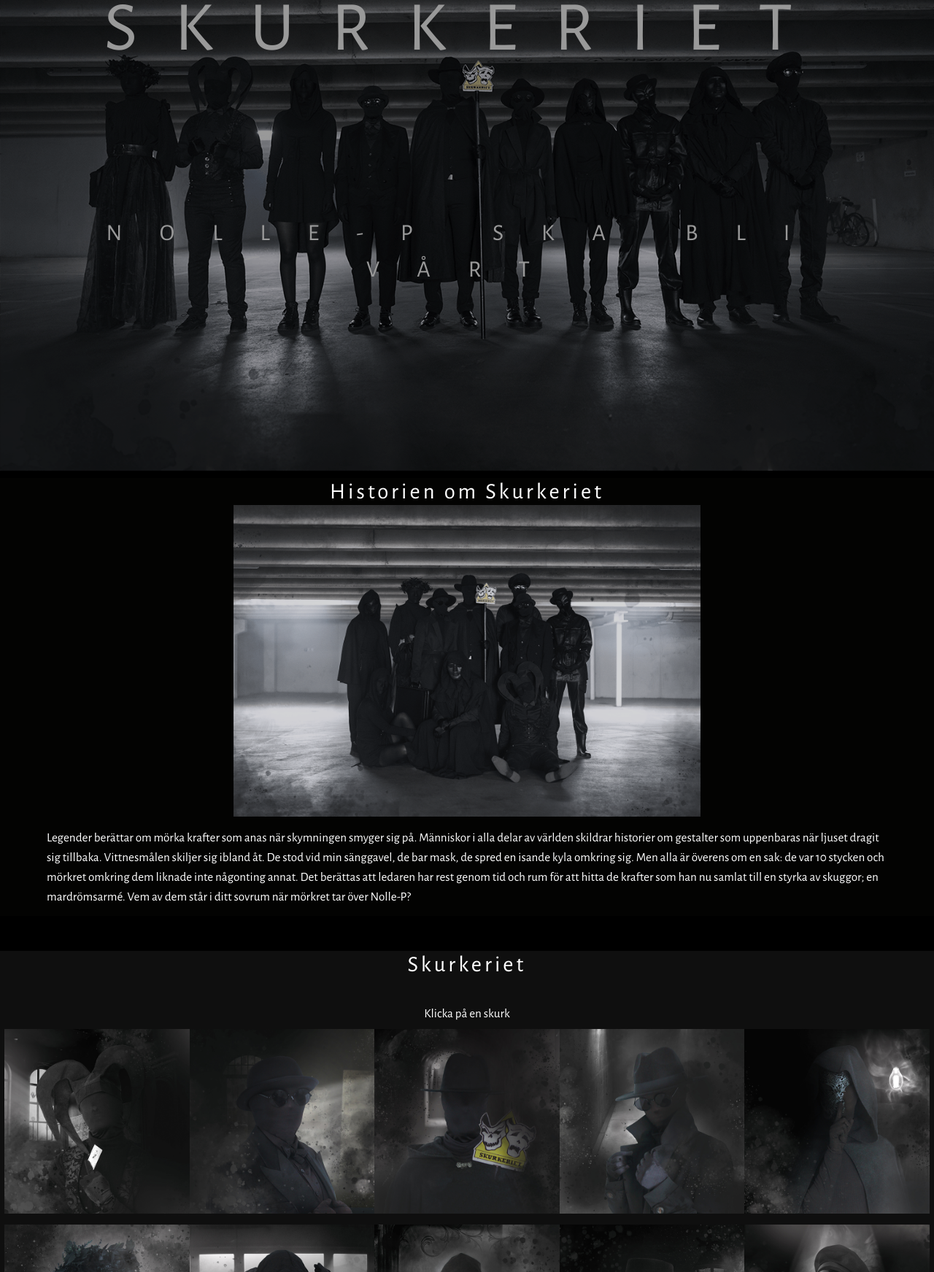
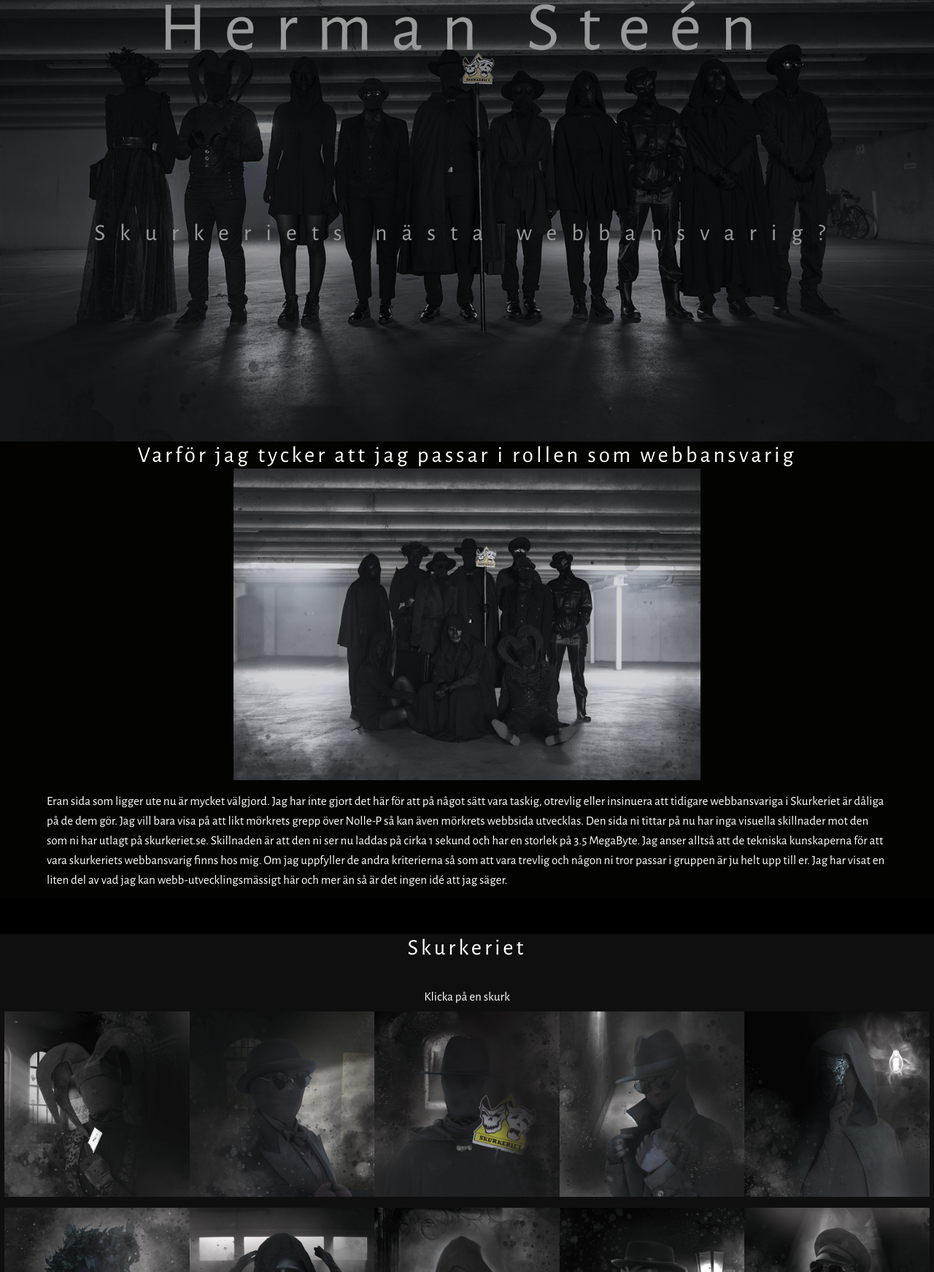
Before and after one commit to hermansteen/hermansteen.github.io, a plain HTML site: page Skurkeriet/index.html in a window 1280 px wide. Shown: the part 211-1954 px from the top of the page at 73% size. Drawn offline with nearby package versions, Linux system fonts and the light colour scheme; a web font is replaced by a local one.

Commit message:
content and links changed

```diff
--- a/Skurkeriet/Skurkeriet_files/style.css
+++ b/Skurkeriet/Skurkeriet_files/style.css
@@ -3,7 +3,7 @@
 @import "https://fonts.googleapis.com/icon?family=Material+Icons";
 @import url("https://fonts.googleapis.com/css?family=Share+Tech+Mono");
 @import url("https://fonts.googleapis.com/css?family=Source+Code+Pro");
-@import url(http://weloveiconfonts.com/api/?family=brandico);
+@import url("https://weloveiconfonts.com/api/?family=brandico");
 
 * {
   margin: 0;
@@ -60,13 +60,13 @@ body {
   font-family: "Alegreya Sans", "Open Sans", Arial, Verdana, sans-serif;
   font-size: calc(1.2em + 6vw);
   font-weight: 100;
-  letter-spacing: 4vw;
+  letter-spacing: 2vw;
   margin-bottom: 5px;
   text-rendering: optimizeLegibility;
   color: white;
 }
 
-header h2 {
+#header h2 {
   margin: 0;
   text-align: center;
   vertical-align: middle;
@@ -75,7 +75,7 @@ header h2 {
 
   font-size: 2em;
   font-weight: 100;
-  letter-spacing: 3.25rem;
+  letter-spacing: 1.25rem;
   margin-bottom: 5px;
 
   text-rendering: optimizeLegibility;
--- a/Skurkeriet/index.html
+++ b/Skurkeriet/index.html
@@ -27,24 +27,23 @@
     <nav id="nav">
       <ul>
         <li class="toggle"><i class="fi-list"></i></li>
-        <a href="http://skurkeriet.se/#Hem">
+        <a href="https://hermansteen.github.io/Skurkeriet#Hem">
           <li>Hem</li>
         </a>
-        <a href="http://skurkeriet.se/#Historia">
+        <a href="https://hermansteen.github.io/Skurkeriet#Historia">
           <li>Historia</li>
         </a>
-        <a href="http://skurkeriet.se/#About">
+        <a href="https://hermansteen.github.io/Skurkeriet#About">
           <li>Skurkeriet</li>
         </a>
-        <a href="http://skurkeriet.se/#F%C3%B6lj">
+        <a href="https://hermansteen.github.io/Skurkeriet#F%C3%B6lj">
           <li>Följ oss</li>
         </a>
-        <a href="http://skurkeriet.se/#Tengil">
+        <a href="https://hermansteen.github.io/Skurkeriet#Tengil">
           <li>Tengil?</li>
         </a>
         <a href="javascript:void(0)" onclick="myFunction()">
           <i class="fa fa-bars"></i></a>
-
       </ul>
     </nav>
 
@@ -54,31 +53,28 @@
 
       <background src="pics/liggande_formation.png">
         <a name="Hem"></a>
-        <h1 class="typewriter">SKURKERIET</h1>
-        <h2>NOLLE-P SKA BLI VÅRT</h2>
+        <h1 class="typewriter">Herman Steén</h1>
+        <h2>Skurkeriets nästa webbansvarig?</h2>
 
       </background>
     </header>
 
     <section>
       <a name="Historia"></a>
-      <h2>Historien om Skurkeriet</h2>
+      <h2>Varför jag tycker att jag passar i rollen som webbansvarig</h2>
       <center> <img src="./Skurkeriet_files/skurkeriet.png" style="width:50%; height:auto;">
         <div class="historytext">
 
           <div class="historiabox">
             <p>
-              Legender berättar om mörka krafter som anas när skymningen smyger sig på.
-              Människor i alla delar av världen skildrar historier om gestalter
-              som uppenbaras när ljuset dragit sig tillbaka. Vittnesmålen skiljer
-              sig ibland åt. De stod vid min sänggavel, de bar mask, de spred en
-              isande kyla omkring sig. Men alla är överens om en sak: de var 10
-              stycken och mörkret omkring dem liknade inte någonting annat.
-
-              Det berättas att ledaren har rest genom tid och rum för att hitta de
-              krafter som han nu samlat till en styrka av skuggor; en mardrömsarmé.
-              Vem av dem står i ditt sovrum när mörkret tar över Nolle-P?
-
+              Eran sida som ligger ute nu är mycket välgjord. Jag har inte gjort det här för att på något sätt vara
+              taskig, otrevlig eller insinuera att tidigare webbansvariga i Skurkeriet är dåliga på de dem gör. Jag vill bara
+              visa på att likt mörkrets grepp över Nolle-P så kan även mörkrets webbsida utvecklas. Den sida ni tittar
+              på nu har inga visuella skillnader mot den som ni har utlagt på skurkeriet.se. Skillnaden är att den ni
+              ser nu laddas på cirka 1 sekund och har en storlek på 3.5 MegaByte. Jag anser alltså att de tekniska
+              kunskaperna för att vara skurkeriets webbansvarig finns hos mig. Om jag uppfyller de andra kriterierna så
+              som att vara trevlig och någon ni tror passar i gruppen är ju helt upp till er. Jag har visat en liten del
+              av vad jag kan webb-utvecklingsmässigt här och mer än så är det ingen idé att jag säger.
             </p>
           </div>
 
```
